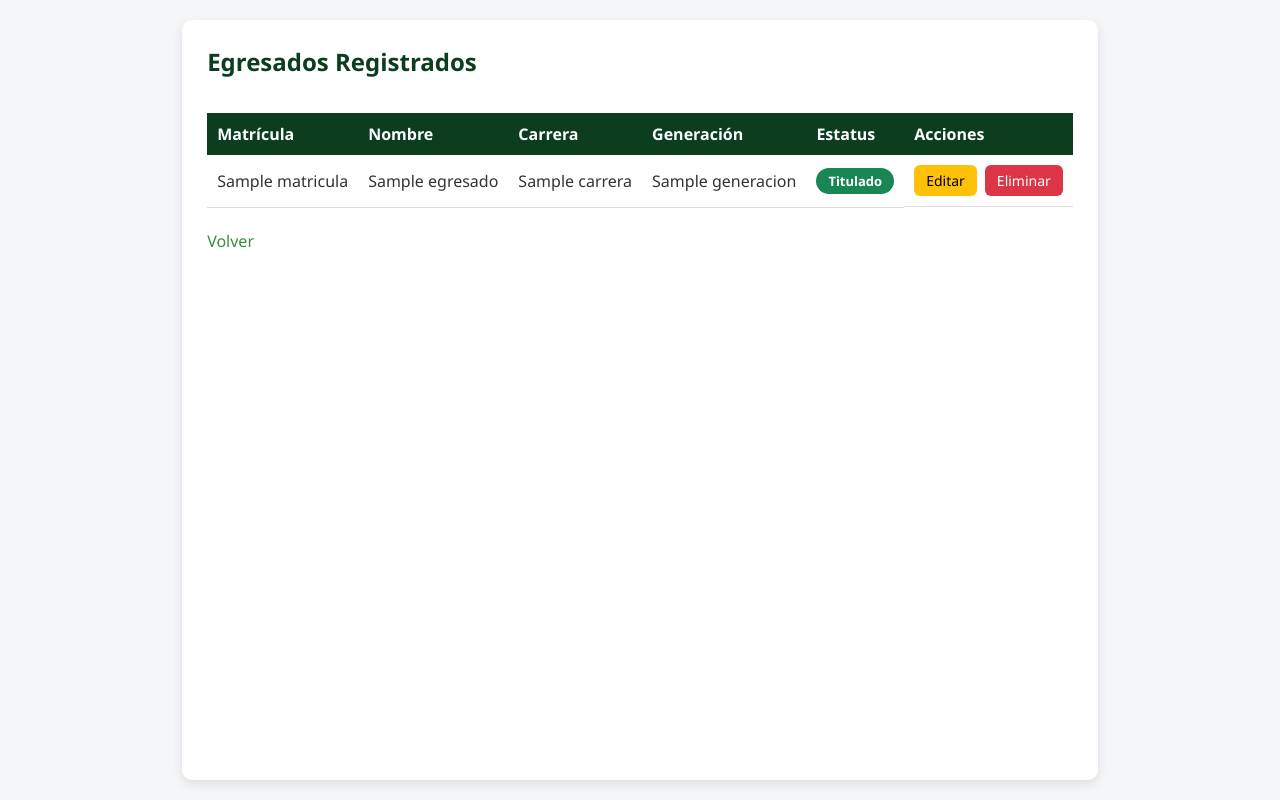
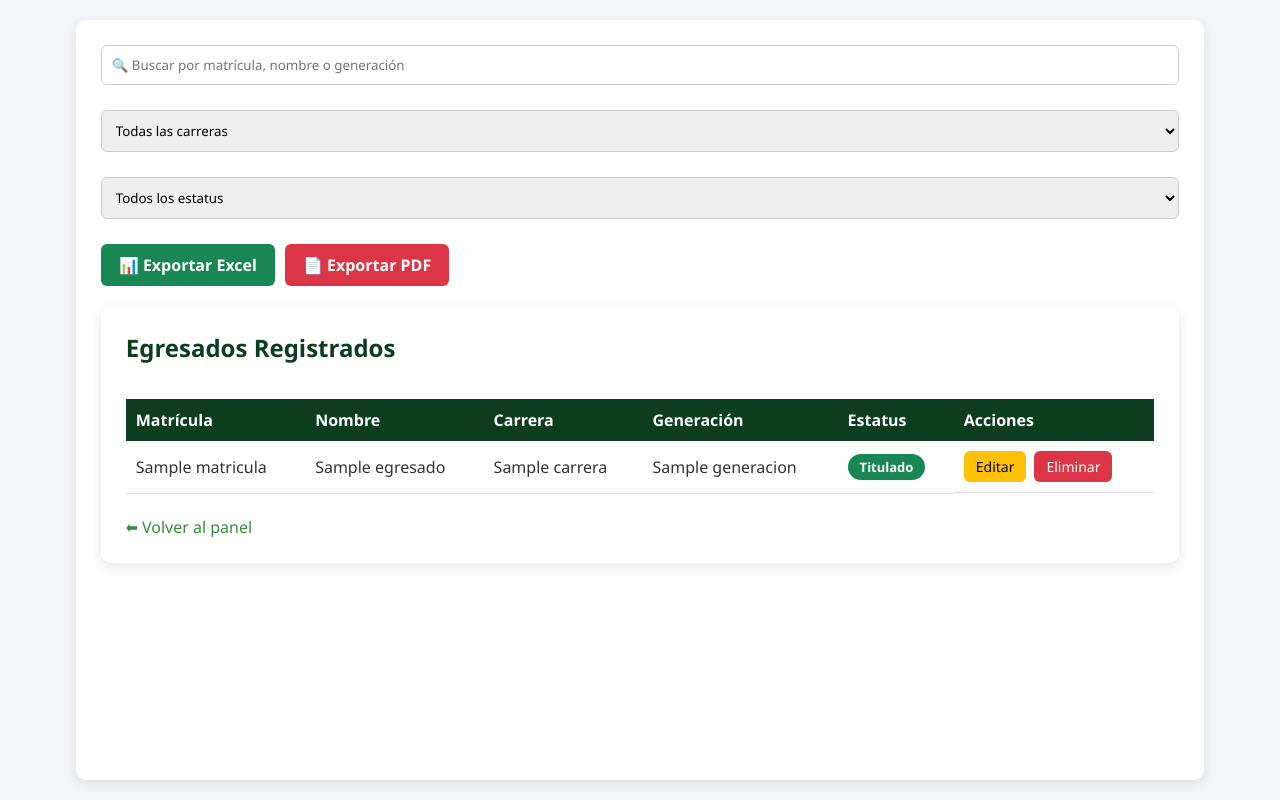
Before and after one commit to marcoantonio2004/seguimiento_egresados, a Flask app: page /egresados in a window 1280 px wide. Run offline with Flask 3, Linux system fonts and the light colour scheme; a user stored in the database is signed in; a database or web service that is not in the repository returns one stand-in record (values such as "Sample title"); some libraries are stand-ins or nearby versions.

Commit message:
update egresados

```diff
--- a/static/css/egresados.css
+++ b/static/css/egresados.css
@@ -1,22 +1,28 @@
 /* ============================== */
-/* TABLA DE EGRESADOS */
+/* EGRESADOS PAGE (SCOPED) */
 /* ============================== */
 
-.table-responsive {
+.egresados-page .table-responsive {
     width: 100%;
     overflow-x: auto;
     margin-top: 10px;
 }
 
+/* ============================== */
 /* ACCIONES */
-.acciones {
+/* ============================== */
+
+.egresados-page .acciones {
     display: flex;
     gap: 8px;
     flex-wrap: wrap;
 }
 
-/* BOTONES */
-.btn-editar {
+/* ============================== */
+/* BOTONES DE ACCIONES */
+/* ============================== */
+
+.egresados-page .btn-editar {
     background-color: #ffc107;
     color: #000;
     padding: 6px 12px;
@@ -25,11 +31,11 @@
     transition: 0.3s;
 }
 
-.btn-editar:hover {
+.egresados-page .btn-editar:hover {
     background-color: #e0a800;
 }
 
-.btn-eliminar {
+.egresados-page .btn-eliminar {
     background-color: #dc3545;
     color: #fff;
     padding: 6px 12px;
@@ -38,54 +44,102 @@
     transition: 0.3s;
 }
 
-.btn-eliminar:hover {
+.egresados-page .btn-eliminar:hover {
     background-color: #b02a37;
 }
 
+/* ============================== */
 /* BADGES */
-.badge {
+/* ============================== */
+
+.egresados-page .badge {
     display: inline-flex;
     align-items: center;
     justify-content: center;
-
     padding: 4px 12px;
     border-radius: 20px;
     font-size: 13px;
     font-weight: 600;
     color: white;
-
-    white-space: nowrap;     /* 🔑 evita que el texto se parta */
+    white-space: nowrap;
     text-align: center;
 }
 
-
-.badge.egresado {
+.egresados-page .badge.egresado {
     background-color: #6c757d;
 }
 
-.badge.en-seguimiento {
+.egresados-page .badge.en-seguimiento {
     background-color: #0d6efd;
 }
 
-.badge.titulado {
+.egresados-page .badge.titulado {
     background-color: #198754;
 }
 
+/* ============================== */
+/* TOOLBAR */
+/* ============================== */
+
+.egresados-page .toolbar {
+    display: flex;
+    flex-wrap: wrap;
+    gap: 10px;
+    margin-bottom: 15px;
+    align-items: center;
+}
+
+.egresados-page .search-input {
+    flex: 1;
+    min-width: 200px;
+}
+
+/* ============================== */
+/* EXPORT BUTTONS */
+/* ============================== */
+
+.egresados-page .export-buttons {
+    display: flex;
+    gap: 10px;
+}
+
+.egresados-page .btn-excel {
+    background-color: #198754 !important;
+    color: white;
+}
+
+.egresados-page .btn-pdf {
+    background-color: #dc3545 !important;
+    color: white;
+}
+
+/* ============================== */
 /* EMPTY STATE */
-.empty-state {
+/* ============================== */
+
+.egresados-page .empty-state {
     text-align: center;
     padding: 40px;
     color: #666;
 }
 
+/* ============================== */
 /* RESPONSIVE */
+/* ============================== */
+
 @media (max-width: 600px) {
-    .acciones a {
+    .egresados-page .acciones a {
         width: 100%;
         text-align: center;
     }
-    .badge {
+
+    .egresados-page .badge {
         font-size: 12px;
         padding: 4px 10px;
     }
+
+    .egresados-page .toolbar {
+        flex-direction: column;
+        align-items: stretch;
+    }
 }
--- a/templates/egresados.html
+++ b/templates/egresados.html
@@ -11,6 +11,48 @@
 </head>
 <body>
 
+<div class="container egresados-page">
+
+    <!-- =======================
+         TOOLBAR
+    ======================== -->
+    <div class="toolbar">
+
+        <input
+            type="text"
+            id="searchInput"
+            placeholder="🔍 Buscar por matrícula, nombre o generación"
+            class="search-input"
+        >
+
+        <select id="filtroCarrera">
+            <option value="">Todas las carreras</option>
+            <option>Ingeniería en Innovación Agrícola Sustentable</option>
+            <option>Ingeniería en Sistemas Computacionales</option>
+            <option>Licenciatura en Contaduría</option>
+        </select>
+
+        <select id="filtroEstatus">
+            <option value="">Todos los estatus</option>
+            <option>Egresado</option>
+            <option>En seguimiento</option>
+            <option>Titulado</option>
+        </select>
+
+        <div class="export-buttons">
+            <!-- Exportan TODOS los datos desde backend -->
+            <a href="{{ url_for('egresados.exportar_excel') }}" class="btn btn-excel">
+                📊 Exportar Excel
+            </a>
+            <a href="{{ url_for('egresados.exportar_pdf') }}" class="btn btn-pdf">
+                📄 Exportar PDF
+            </a>
+        </div>
+    </div>
+
+    <!-- =======================
+         CONTENIDO
+    ======================== -->
     <div class="container">
 
         <h2>Egresados Registrados</h2>
@@ -18,7 +60,7 @@
         {% if egresados %}
 
         <div class="table-responsive">
-            <table>
+            <table class="egresados-table">
                 <thead>
                     <tr>
                         <th>Matrícula</th>
@@ -31,7 +73,13 @@
                 </thead>
                 <tbody>
                     {% for e in egresados %}
-                    <tr>
+                    <tr
+                        data-matricula="{{ e.matricula | lower }}"
+                        data-nombre="{{ e.nombre_completo | lower }}"
+                        data-carrera="{{ e.carrera | lower }}"
+                        data-generacion="{{ e.generacion | lower }}"
+                        data-estatus="{{ e.estatus | lower }}"
+                    >
                         <td>{{ e.matricula }}</td>
                         <td>{{ e.nombre_completo }}</td>
                         <td>{{ e.carrera }}</td>
@@ -42,7 +90,8 @@
                             </span>
                         </td>
                         <td class="acciones">
-                            <a href="{{ url_for('egresados.editar_egresado', id=e.id) }}" class="btn-editar">
+                            <a href="{{ url_for('egresados.editar_egresado', id=e.id) }}"
+                               class="btn-editar">
                                 Editar
                             </a>
                             <a href="{{ url_for('egresados.eliminar_egresado', id=e.id) }}"
@@ -67,9 +116,55 @@
         {% endif %}
 
         <br>
-        <a href="{{ url_for('dashboard') }}">Volver</a>
+        <a href="{{ url_for('dashboard') }}">⬅ Volver al panel</a>
 
     </div>
+</div>
+
+<!-- =======================
+     FILTROS INTELIGENTES
+======================== -->
+<script>
+    const searchInput = document.getElementById("searchInput");
+    const filtroCarrera = document.getElementById("filtroCarrera");
+    const filtroEstatus = document.getElementById("filtroEstatus");
+    const filas = document.querySelectorAll("tbody tr");
+
+    function filtrarTabla() {
+        const texto = searchInput.value.toLowerCase().trim();
+        const carrera = filtroCarrera.value.toLowerCase();
+        const estatus = filtroEstatus.value.toLowerCase();
+
+        filas.forEach(fila => {
+            const matricula = fila.dataset.matricula;
+            const nombre = fila.dataset.nombre;
+            const filaCarrera = fila.dataset.carrera;
+            const generacion = fila.dataset.generacion;
+            const filaEstatus = fila.dataset.estatus;
+
+            const coincideTexto =
+                !texto ||
+                matricula.includes(texto) ||
+                nombre.includes(texto) ||
+                generacion.includes(texto);
+
+            const coincideCarrera =
+                !carrera || filaCarrera === carrera;
+
+            const coincideEstatus =
+                !estatus || filaEstatus === estatus;
+
+            fila.style.display =
+                coincideTexto && coincideCarrera && coincideEstatus
+                    ? ""
+                    : "none";
+        });
+    }
+
+    searchInput.addEventListener("input", filtrarTabla);
+    filtroCarrera.addEventListener("change", filtrarTabla);
+    filtroEstatus.addEventListener("change", filtrarTabla);
+</script>
 
 </body>
 </html>
```
Also changed, not shown: egresados.py (+186 -4 lines).
